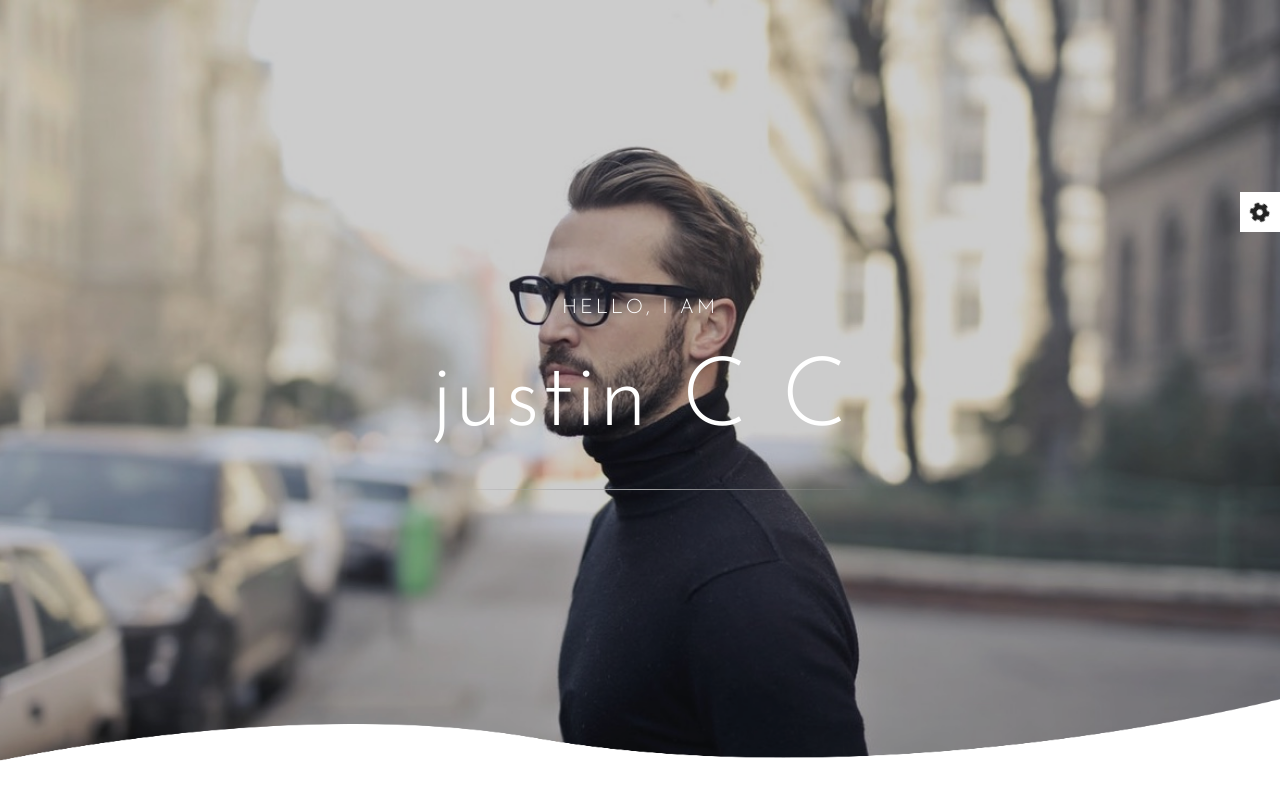
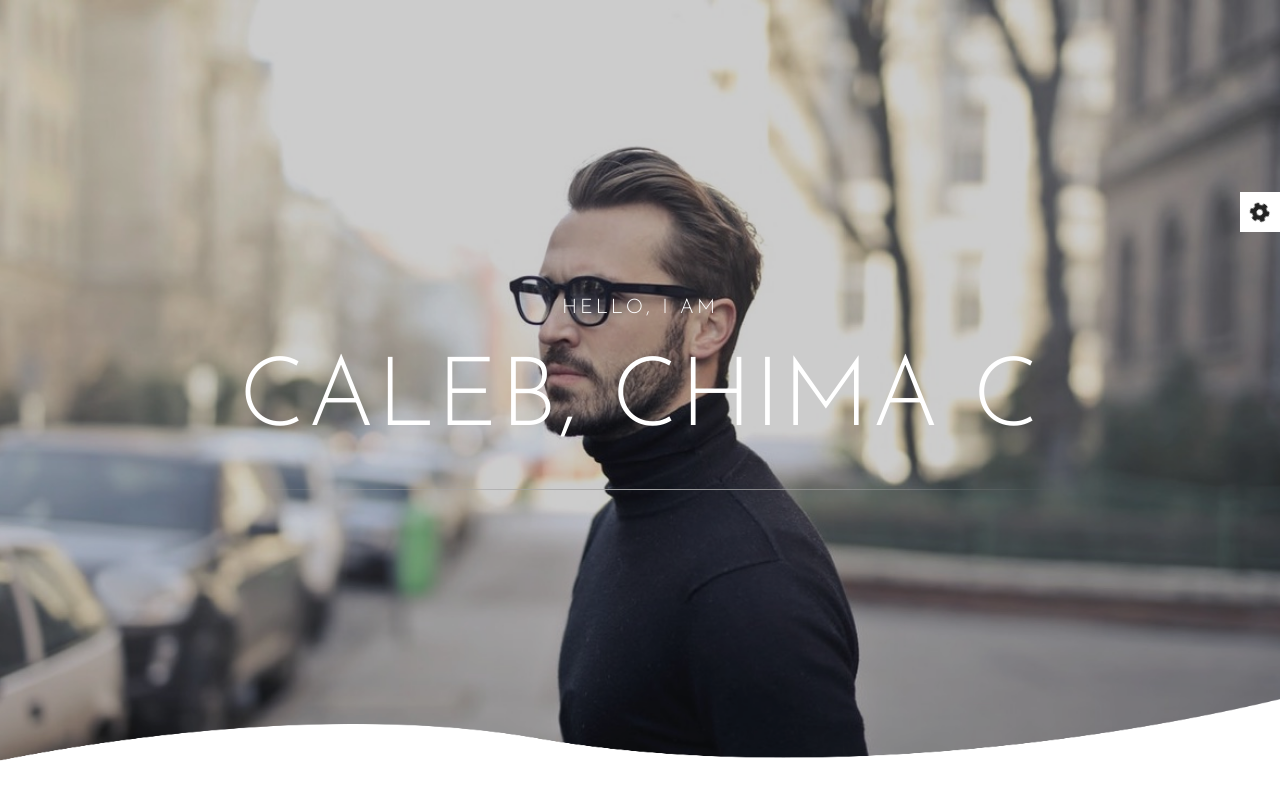
Before and after one commit to C4LEB-chima/c4leb-ai.github.io, a plain HTML site: page index.html in a window 1280 px wide. Shown: the top 800 px of the page. Drawn offline with nearby package versions, Linux system fonts and the light colour scheme; some packages are replaced by stand-ins of ours.

Commit message:
Update index.html

```diff
--- a/index.html
+++ b/index.html
@@ -5,7 +5,7 @@
 <head>
 	<meta charset="UTF-8">
 	<meta name="viewport" content="width=device-width, initial-scale=1">
-	<title>justin - Personal Portfolio</title>
+	<title>CALEB - Personal Portfolio</title>
 	<meta name="description" content="justin - Personal Portfolio" />
 	<meta name="keywords" content="blog, business card, creative, creative portfolio, cv theme, online resume, personal, portfolio, professional cv, responsive portfolio, resume, resume theme, vcard" />
 	<meta name="author" content="beingeorge" />
@@ -96,7 +96,7 @@
     		<div class="overlay d-flex justify-content-center align-items-center">
     			<div class="overlay-wrap section-head">
 	    			<span class="mb-2">Hello, I am</span>
-	 	   			<h1>justin C C</h1>
+	 	   			<h1>CALEB, CHIMA C</h1>
 
  	   			</div>
  	   		</div>
```
